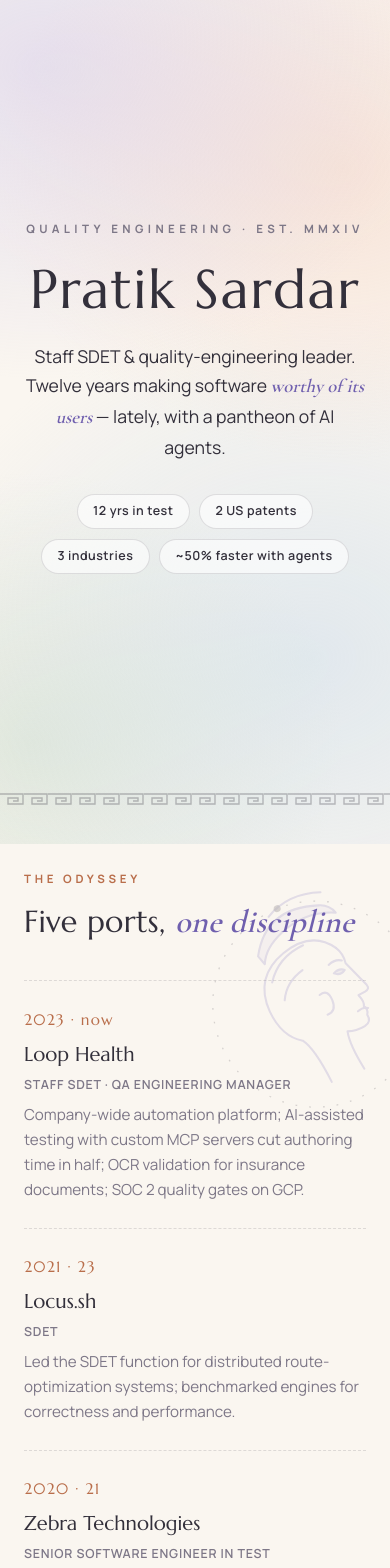
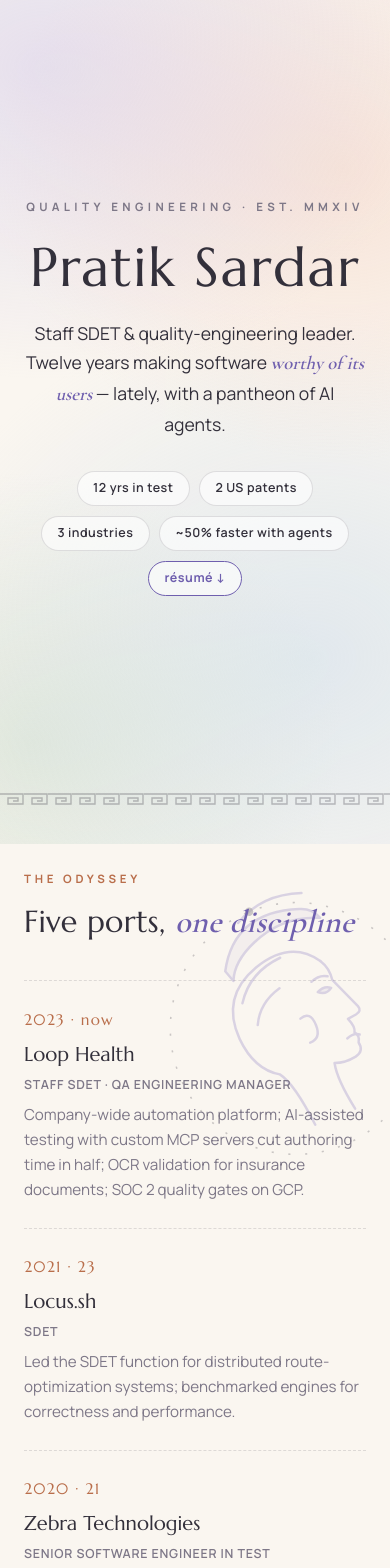
Before and after one commit to pratiksardar/pratiksardar.github.io, a Next.js app: page /v5 in a window 390 px wide. Shown: the top 1568 px of the page. Built offline with nearby package versions, Linux system fonts and the light colour scheme.

Commit message:
feat: add mobile delight touches and downloadable resume

```diff
--- /dev/null
+++ b/src/app/v5/MobileDelight.tsx
@@ -0,0 +1,73 @@
+"use client";
+import { useEffect } from "react";
+
+/* mobile-only delights: tap-bloom petals + gyroscope parallax.
+   Renders nothing; desktop and reduced-motion users are untouched. */
+
+const PETAL_COLORS = ["#c8bee9", "#f5c8b2", "#c2d6be", "#bfd6ea", "#e8d5a8"];
+
+type DOEWithPermission = typeof DeviceOrientationEvent & {
+  requestPermission?: () => Promise<string>;
+};
+
+export default function MobileDelight() {
+  useEffect(() => {
+    if (!window.matchMedia("(pointer: coarse)").matches) return;
+    if (window.matchMedia("(prefers-reduced-motion: reduce)").matches) return;
+
+    const root = document.querySelector<HTMLElement>(".oly");
+    if (!root) return;
+
+    /* — tap bloom: a few laurel petals drift up from every touch — */
+    let live = 0;
+    const bloom = (e: PointerEvent) => {
+      if (live > 9) return;
+      for (let i = 0; i < 3; i++) {
+        const p = document.createElement("span");
+        p.className = "oly-petal";
+        p.style.left = `${e.clientX + (Math.random() * 36 - 18)}px`;
+        p.style.top = `${e.clientY + (Math.random() * 20 - 10)}px`;
+        p.style.background = PETAL_COLORS[(Math.random() * PETAL_COLORS.length) | 0];
+        p.style.setProperty("--drift", `${Math.random() * 90 - 45}px`);
+        p.style.animationDelay = `${i * 90}ms`;
+        live++;
+        p.addEventListener("animationend", () => {
+          live--;
+          p.remove();
+        });
+        document.body.appendChild(p);
+      }
+    };
+    window.addEventListener("pointerdown", bloom, { passive: true });
+
+    /* — gyroscope parallax: atmosphere follows the phone's tilt — */
+    const onTilt = (ev: DeviceOrientationEvent) => {
+      const gx = Math.max(-30, Math.min(30, ev.gamma ?? 0));
+      const gy = Math.max(-30, Math.min(30, (ev.beta ?? 45) - 45));
+      root.style.setProperty("--tilt-x", `${gx / 2}`);
+      root.style.setProperty("--tilt-y", `${gy / 2}`);
+    };
+    const DOE = DeviceOrientationEvent as DOEWithPermission;
+    const arm = () => {
+      DOE.requestPermission?.()
+        .then((r) => {
+          if (r === "granted") window.addEventListener("deviceorientation", onTilt);
+        })
+        .catch(() => {});
+    };
+    if (typeof DOE.requestPermission === "function") {
+      /* iOS: permission must come from a user gesture — ask on first touch */
+      window.addEventListener("pointerdown", arm, { once: true });
+    } else {
+      window.addEventListener("deviceorientation", onTilt);
+    }
+
+    return () => {
+      window.removeEventListener("pointerdown", bloom);
+      window.removeEventListener("pointerdown", arm);
+      window.removeEventListener("deviceorientation", onTilt);
+    };
+  }, []);
+
+  return null;
+}
--- a/src/app/v5/page.tsx
+++ b/src/app/v5/page.tsx
@@ -3,6 +3,7 @@ import { Marcellus, Cormorant_Garamond, Manrope } from "next/font/google";
 import Scene5 from "./Scene5";
 import GodFace from "./GodFace";
 import Reveal from "./Reveal";
+import MobileDelight from "./MobileDelight";
 import "./v5.css";
 
 const marcellus = Marcellus({ weight: "400", subsets: ["latin"], variable: "--font-display" });
@@ -81,11 +82,13 @@ const channels = [
   { label: "LinkedIn", href: "https://linkedin.com/in/pratiksardar" },
   { label: "X", href: "https://x.com/pratik_sardar" },
   { label: "Farcaster", href: "https://farcaster.com/0xpratik" },
+  { label: "Résumé", href: "/Pratik-Sardar.pdf" },
 ];
 
 export default function V5() {
   return (
     <div className={`oly ${marcellus.variable} ${cormorant.variable} ${manrope.variable}`}>
+      <MobileDelight />
       <div className="oly-blobs" aria-hidden="true" />
 
       {/* ——— hero ——— */}
@@ -110,6 +113,9 @@ export default function V5() {
               <span>2 US patents</span>
               <span>3 industries</span>
               <span>~50% faster with agents</span>
+              <a className="oly-chip-cta" href="/Pratik-Sardar.pdf" target="_blank" rel="noopener noreferrer">
+                résumé ↓
+              </a>
             </p>
           </Reveal>
         </div>
--- a/src/app/v5/v5.css
+++ b/src/app/v5/v5.css
@@ -50,6 +50,9 @@ body:has(.oly) > nav {
   inset: 0;
   z-index: 0;
   pointer-events: none;
+  /* gyro parallax (vars set by MobileDelight; 0 on desktop) */
+  transform: translate3d(calc(var(--tilt-x, 0) * 1.6px), calc(var(--tilt-y, 0) * 1.6px), 0);
+  transition: transform 0.35s ease-out;
   background:
     radial-gradient(38rem 30rem at 12% 8%, rgba(200, 190, 233, 0.4), transparent 65%),
     radial-gradient(34rem 28rem at 88% 20%, rgba(245, 200, 178, 0.38), transparent 65%),
@@ -159,6 +162,22 @@ body:has(.oly) > nav {
   background: var(--card);
   backdrop-filter: blur(6px);
 }
+.oly-chip-cta {
+  font-size: 0.78rem;
+  font-weight: 700;
+  letter-spacing: 0.04em;
+  padding: 0.4rem 0.95rem;
+  border: 1px solid var(--lilac-deep);
+  border-radius: 999px;
+  background: var(--card);
+  color: var(--lilac-deep);
+  text-decoration: none;
+  transition: background 0.25s ease, color 0.25s ease;
+}
+.oly-chip-cta:hover {
+  background: var(--lilac-deep);
+  color: var(--alabaster);
+}
 
 /* ——— greek-key divider ——— */
 .oly-meander {
@@ -187,6 +206,9 @@ body:has(.oly) > nav {
   opacity: 0.55;
   pointer-events: none;
   z-index: 0;
+  /* gyro parallax — counter-drifts against the blobs for depth */
+  transform: translate3d(calc(var(--tilt-x, 0) * -2.4px), calc(var(--tilt-y, 0) * -2.4px), 0);
+  transition: transform 0.35s ease-out;
 }
 .oly-god-right {
   right: calc(-1 * clamp(1rem, 4vw, 4rem));
@@ -443,13 +465,66 @@ body:has(.oly) > nav {
     gap: 0.35rem;
   }
   .oly-god {
-    width: 180px;
-    opacity: 0.3;
+    width: 220px;
+    opacity: 0.4;
     top: 1.5rem;
   }
   /* ponytail: 3D scene is desktop-only — blobs + god faces carry mobile */
   .oly-scene {
     display: none;
+  }
+  /* scroll thread: a lilac→copper line fills as you read (scroll-timeline browsers only) */
+  .oly::before {
+    content: "";
+    position: fixed;
+    top: 0;
+    left: 0;
+    right: 0;
+    height: 3px;
+    z-index: 60;
+    background: linear-gradient(90deg, var(--lilac-deep), var(--peach-deep));
+    transform-origin: 0 50%;
+    transform: scaleX(0);
+  }
+  @supports (animation-timeline: scroll()) {
+    .oly::before {
+      animation: oly-progress linear both;
+      animation-timeline: scroll();
+    }
+  }
+}
+
+@keyframes oly-progress {
+  from {
+    transform: scaleX(0);
+  }
+  to {
+    transform: scaleX(1);
+  }
+}
+
+/* ——— tap-bloom petals (spawned by MobileDelight) ——— */
+.oly-petal {
+  position: fixed;
+  z-index: 50;
+  width: 14px;
+  height: 14px;
+  border-radius: 100% 0;
+  pointer-events: none;
+  opacity: 0;
+  animation: oly-petal 1.6s ease-out forwards;
+}
+@keyframes oly-petal {
+  0% {
+    opacity: 0;
+    transform: translate(0, 0) rotate(0deg) scale(0.6);
+  }
+  15% {
+    opacity: 0.9;
+  }
+  100% {
+    opacity: 0;
+    transform: translate(var(--drift, 0px), -130px) rotate(220deg) scale(1);
   }
 }
 
```
Also changed, not shown: 1 other file (tests, documents, lock files or other folders).
